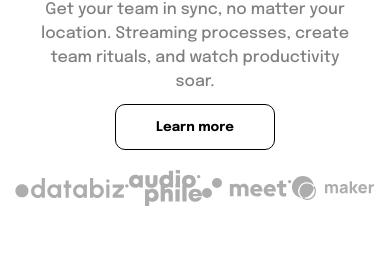
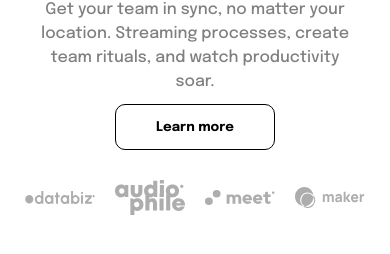
Before and after one commit to oderinde300/dropMenu, a plain HTML site: page index.html in a window 390 px wide. Shown: the part 530-784 px from the top of the page. Drawn offline with Linux system fonts and the light colour scheme.

Commit message:
Update style.css

```diff
--- a/style.css
+++ b/style.css
@@ -469,6 +469,10 @@ p {
         background-color: rgba(0, 0, 0, 0.1);
         transition: all .3s ease;
     }
+    .icons img {
+        width: 70px;
+        margin: 10px;
+    }
 
 
 }
```
